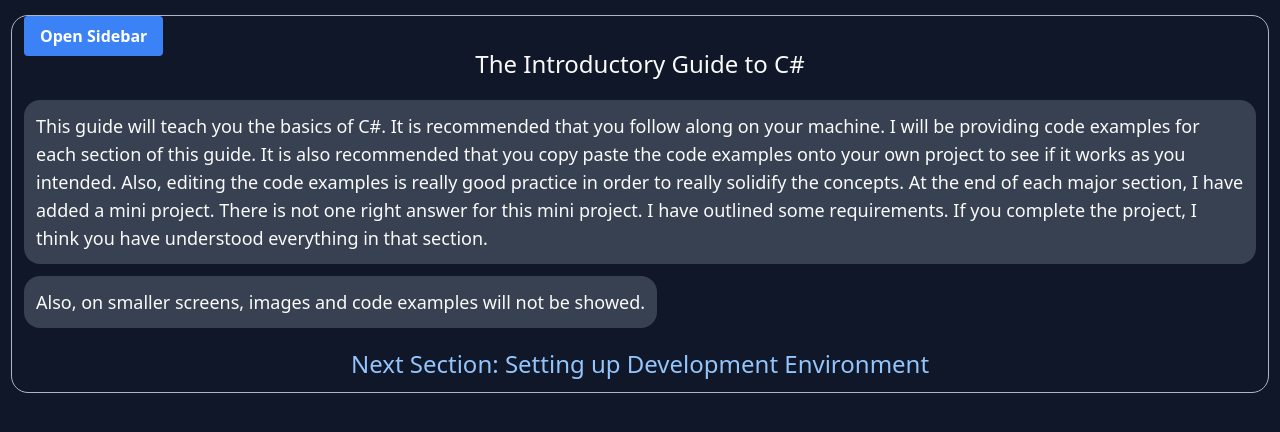
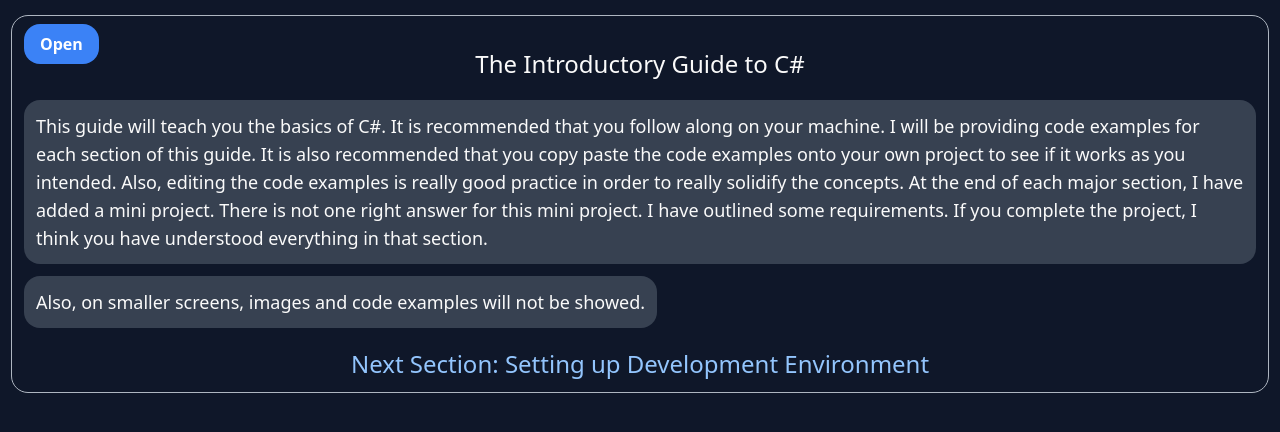
Before and after one commit to Rohit685/studyguide, a Next.js app: page / in a window 1280 px wide. Shown: the top 432 px of the page. Built offline with nearby package versions, Linux system fonts and the light colour scheme.

Commit message:
sidebar fix

```diff
--- a/components/TOC.js
+++ b/components/TOC.js
@@ -11,9 +11,10 @@
 
    return (
        <>
-		   <button class="bg-blue-500 ml-6 fixed left-0 py-2 px-4 hover:bg-blue-700 text-white font-bold rounded" onClick={toggleSidebar}>{isSidebarOpen ? "Close" : "Open"} Sidebar</button>
-  			<div className={`fixed left-0 p-6 bg-background rounded-2xl max-2xl:border mt-10 w-240 w-72 overflow-y-scroll h-full text-lg text-wrap list-disc ${isSidebarOpen ? 'block' : 'hidden'}`}>
-					<a href="/" className="text-2xl dark:text-gray-400 mb-1">Home</a>
+  			<div className={`fixed left-0 z-50 ${isSidebarOpen ? 'bg-background rounded-2xl max-2xl:border' : 'bg-none'}`}>
+                <button class="relative bg-blue-500 mx-6 mt-2 fixed left-0 py-2 px-4 hover:bg-blue-700 text-white font-bold rounded-2xl" onClick={toggleSidebar}>{isSidebarOpen ? "Close" : "Open"}</button>
+  			<div className={`px-6 pb-32 my-1 w-240 overflow-y-scroll h-screen text-lg list-disc ${isSidebarOpen ? 'block' : 'hidden'}`}>
+				<a href="/" className="text-2xl dark:text-gray-400">Home</a>
 					<h2 className="text-2xl dark:text-gray-400 mb-1">Getting Started</h2>
 					<div className="flex flex-col space-y-1">
 						<li><a href="/setupenv" className={"text-wrap"}>Setting up Development Environment</a></li>
@@ -43,6 +44,7 @@
 						<li><a href={"/ds/mp2p2"}>Mini Project 2 Part 2</a></li>
 					</div>
 			</div>
+			</div>
 	   </>
    )
 }
```
